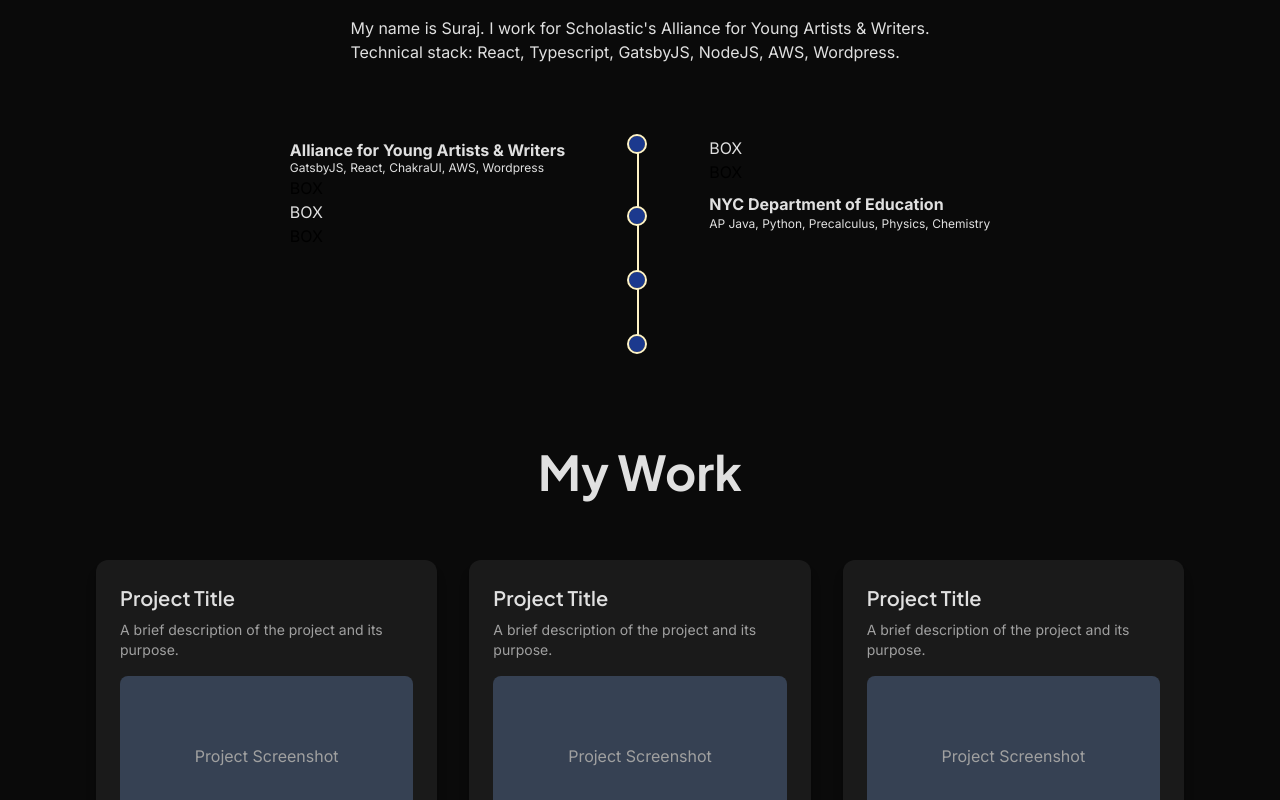
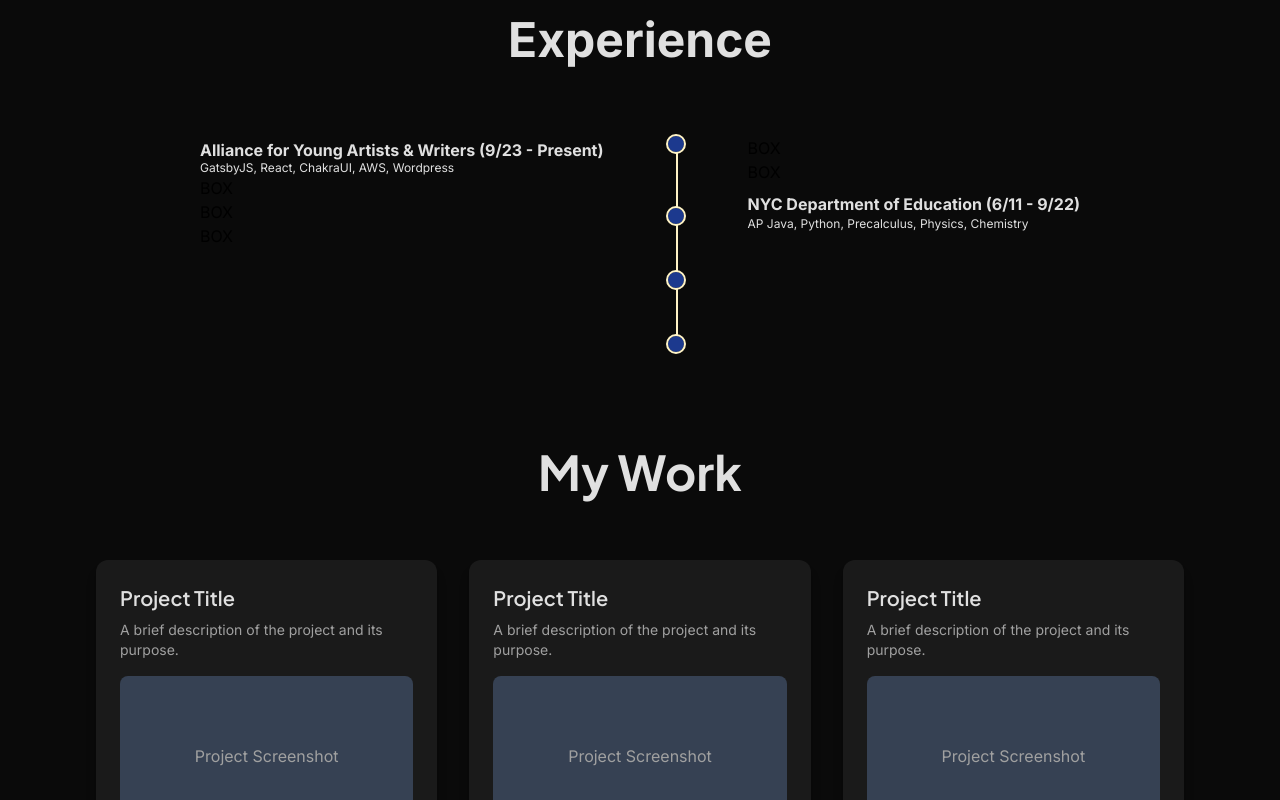
Before and after one commit to surajgopal85/my-dev-portfolio, a React (Vite) app: page / in a window 1280 px wide. Shown: the part 840-1640 px from the top of the page. Built offline with nearby package versions, Linux system fonts and the light colour scheme.

Commit message:
alignment, testing copy

```diff
--- a/src/About.tsx
+++ b/src/About.tsx
@@ -3,9 +3,7 @@
 export const About: React.FC = () => {
     return (
         <div className="flex flex-col justify-center py-6 mt-8 mb-12">
-            <p>My name is Suraj. I work for Scholastic's Alliance for Young Artists & Writers.</p>
-            <p>Technical stack:
-            React, Typescript, GatsbyJS, NodeJS, AWS, Wordpress.</p>
+            <p className="text-5xl font-bold font-white">Experience</p>
         </div>
     )
 }
--- a/src/App.tsx
+++ b/src/App.tsx
@@ -46,13 +46,17 @@
       scrollText='Scroll down to learn more.'
       // ctaHref="#projects"
       />
+      <div className='flex flex-col justify-center'>
         <div id='about' className='flex flex-col justify-center items-center' ref={aboutRef}>
           <About />
         </div>
         <div className='flex flex-col justify-center items-center' id='experience'>
           <Experience />
         </div>
+        <div>
           <PortfolioMain />
+        </div>
+      </div>
     </div>
   )
 }
--- a/src/Experience.tsx
+++ b/src/Experience.tsx
@@ -1,11 +1,11 @@
 export const Experience: React.FC = () => {
     return (
-        <div className="flex flex-row">
+        <div className="flex flex-row justify-center">
             <div className="border-gray-200 mr-16">
-                <div className="font-bold translate-y-0.5">Alliance for Young Artists & Writers</div>
+                <div className="font-bold translate-y-0.5">Alliance for Young Artists & Writers (9/23 - Present)</div>
                 <div><p className="text-xs">GatsbyJS, React, ChakraUI, AWS, Wordpress</p></div>
                 <div className="text-black">BOX</div>
-                <div>BOX</div>
+                <div className="text-black">BOX</div>
                 <div className="text-black">BOX</div>
             </div>
             <div className="flex justify-center flex-col gap-0">
@@ -18,11 +18,11 @@
                 <div className="rounded-full w-4 h-4 outline-amber-100 outline-2 bg-blue-900"></div>
             </div>
             <div className="border-gray-200 ml-16">
-                <div>BOX</div>
+                <div className="text-black">BOX</div>
                 <div className="text-black">BOX</div>
                 {/* <div className="text-black">BOX</div> */}
                 <div className="mt-2">
-                    <div className="font-bold">NYC Department of Education</div>
+                    <div className="font-bold">NYC Department of Education (6/11 - 9/22)</div>
                     <div className="text-xs">AP Java, Python, Precalculus, Physics, Chemistry</div>
                 </div>
             </div>
```
Lines whose indentation alone changed are shown as unchanged.
